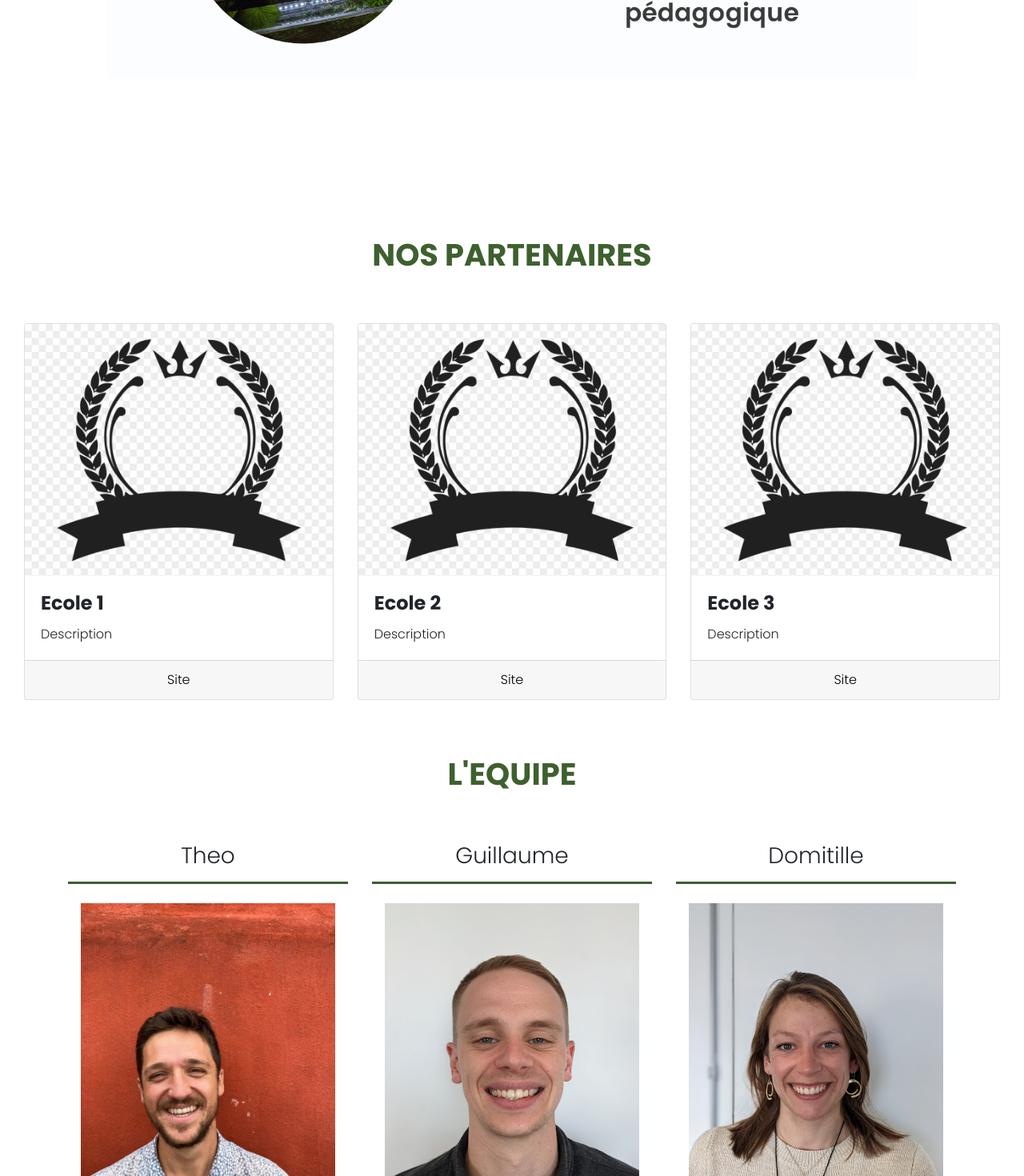
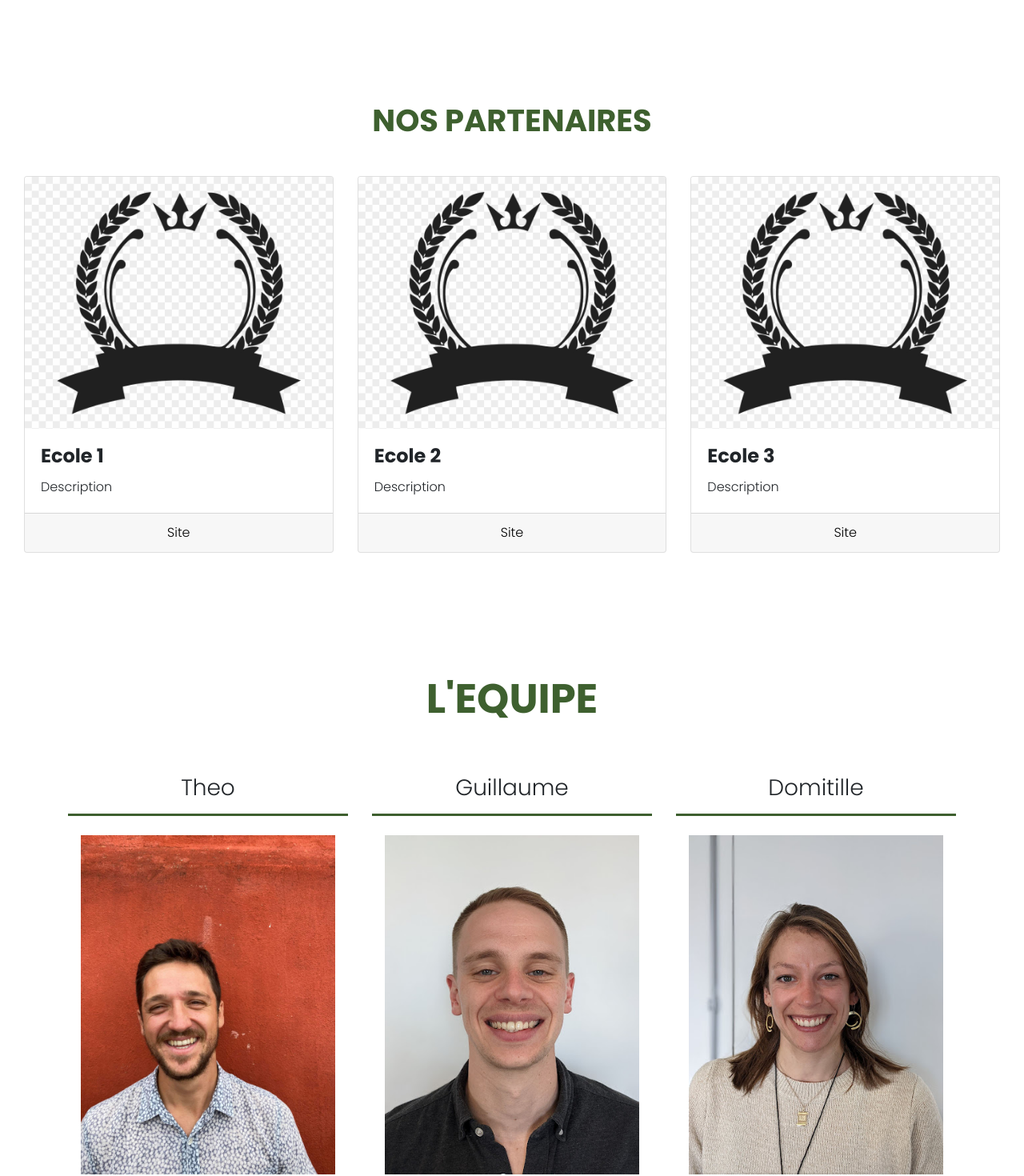
Before and after one commit to SamuelCadau/Hackaton-OM, a Nuxt app in the folder project/aquapim/: page / in a window 1280 px wide. Shown: the part 1180-2650 px from the top of the page at 80% size. Built offline with nearby package versions, Linux system fonts and the light colour scheme.

Commit message:
Add responsive

```diff
--- a/project/aquapim/components/Concept.vue
+++ b/project/aquapim/components/Concept.vue
@@ -5,7 +5,7 @@
         <p id="title">NOTRE CONCEPT</p>
       </div>
 
-      <div class="col-10 offset-1 d-flex justify-content-center mt-5">
+      <div class="col-10 offset-1 d-flex justify-content-center mt-2">
         <!-- MODIFICATION IMAGE (modifier la destination de l'imgage dans src="") -->
         <img class="img-fluid" src="../static/Concept.png" >
       </div>
@@ -13,7 +13,7 @@
 
 </template>
 
-<style>
+<style scoped>
 
 @font-face {
     font-family: "Poppins-bold";
@@ -30,7 +30,7 @@
   }
 
   #margtop {
-  margin-top: 25%;
+  margin-top: 15%;
 }
 }
 
@@ -40,9 +40,8 @@
     font-family: 'Poppins-bold';
     color: #3e602f;
   }
-
   #margtop {
-  margin-top: 15%;
+  margin-top: 10%;
 }
 }
 
--- a/project/aquapim/components/Contact.vue
+++ b/project/aquapim/components/Contact.vue
@@ -5,7 +5,7 @@
       <p id="title">CONTACT</p>
     </div>
 
-    <div id="contact" class="col-12 d-flex flex-column justify-content-center mt-5">
+    <div id="contact" class="col-12 d-flex flex-column justify-content-center mt-2">
         <div class="text-center col-12">
           <p id="paraContact" class="col-12 mt-5">Si vous souhaitez être informés de nos actualités, conseils bien-être et nouveaux produits, nous vous invitons à renseigner votre adresse e-mail. <br>
             Nous nous engageons à ne jamais communiquer vos données personnelles.</p>
@@ -36,7 +36,7 @@ export default {
 }
 </script>
 
-<style>
+<style scoped>
 @font-face {
   font-family: 'Poppins-bold';
   src: local('Poppins-bold'),
@@ -68,7 +68,7 @@ export default {
     padding-bottom: 0;
   }
   #margtop {
-  margin-top: 25%;
+  margin-top: 15%;
 }
 }
 
@@ -79,7 +79,7 @@ export default {
     color: #3e602f;
   }
   #margtop {
-  margin-top: 15%;
+  margin-top: 10%;
 }
 }
 
@@ -98,8 +98,4 @@ export default {
   background-color: #ece9ea;
 }
 
-#margtop {
-  margin-top: 15%;
-}
-
 </style>
--- a/project/aquapim/components/Equipe.vue
+++ b/project/aquapim/components/Equipe.vue
@@ -1,5 +1,5 @@
 <template>
-  <div class="mt-5">
+  <div class="mt-5" id="margtop">
     <link href="https://unpkg.com/aos@2.3.1/dist/aos.css" rel="stylesheet" />
     <div class="col-12 d-flex justify-content-center mt-4">
       <!-- MODIFICATION TITRE -->
@@ -43,4 +43,26 @@ h3 {
 
   border-bottom: 3px solid #3e602f;
 }
+
+@media all and (min-width: 319px) {
+  #title {
+    font-size: 8vw;
+    font-family: 'Poppins-bold';
+    color: #3e602f;
+  }
+  #margtop {
+  margin-top: 15% !important;
+}
+}
+
+@media all and (min-width: 768px) {
+  #title {
+    font-size: 4vw;
+    font-family: 'Poppins-bold';
+    color: #3e602f;
+  }
+  #margtop {
+  margin-top: 10% !important;
+}
+}
 </style>
--- a/project/aquapim/components/Footer.vue
+++ b/project/aquapim/components/Footer.vue
@@ -15,7 +15,7 @@
 </template>
 
 
-<style>
+<style scoped>
 #footer {
 
   background-color: rgb(4, 116, 4);
--- a/project/aquapim/components/Galerie.vue
+++ b/project/aquapim/components/Galerie.vue
@@ -48,7 +48,7 @@ export default {
 }
 </script>
 
-<style>
+<style scoped>
 h2 {
   font-family: 'Poppins-Medium';
 }
--- a/project/aquapim/components/Navbar.vue
+++ b/project/aquapim/components/Navbar.vue
@@ -23,7 +23,7 @@
   </div>
 </template>
 
-<style>
+<style scoped>
 @font-face{
     font-family: "Poppins-Medium";
     src:local("Poppins-Medium"), url(../static/Poppins-Medium.ttf) format("truetype");
--- a/project/aquapim/components/Partenaire.vue
+++ b/project/aquapim/components/Partenaire.vue
@@ -5,7 +5,7 @@
       <p id="title">NOS PARTENAIRES</p>
     </div>
 
-    <div class="col-12 d-flex justify-content-center mt-4 pb-3">
+    <div class="col-12 d-flex justify-content-center mt-2 pb-3">
       <b-card-group deck>
         <!-- MODIFICATION TITRE (title="") | MODIFICATION IMAGE (modifier la destination de l'imgage dans img-src="")-->
         <b-card
@@ -62,7 +62,7 @@
   </div>
 </template>
 
-<style>
+<style scoped>
 @font-face {
   font-family: 'Poppins-bold';
   src: local('Poppins-bold'),
@@ -108,7 +108,7 @@ p {
   }
 
   #margtop {
-  margin-top: 25%;
+  margin-top: 20%;
 }
 }
 
@@ -118,9 +118,8 @@ p {
     font-family: 'Poppins-bold';
     color: #3e602f;
   }
-
   #margtop {
-  margin-top: 15%;
+  margin-top: 10%;
 }
 }
 </style>
--- a/project/aquapim/components/Zoneflot.vue
+++ b/project/aquapim/components/Zoneflot.vue
@@ -40,7 +40,7 @@
 export default {}
 </script>
 
-<style>
+<style scoped>
 @font-face {
   font-family: 'Poppins-Medium';
   src: local('Poppins-Medium'),
```
